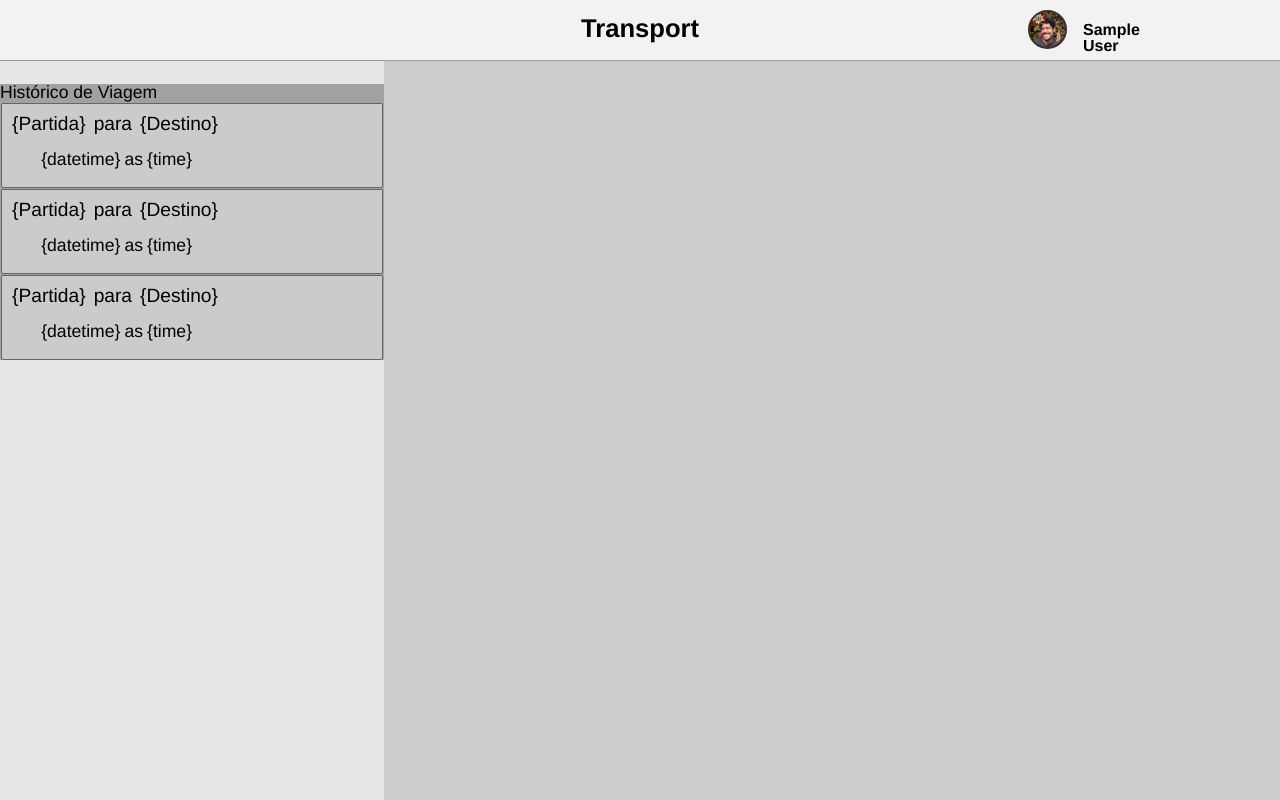
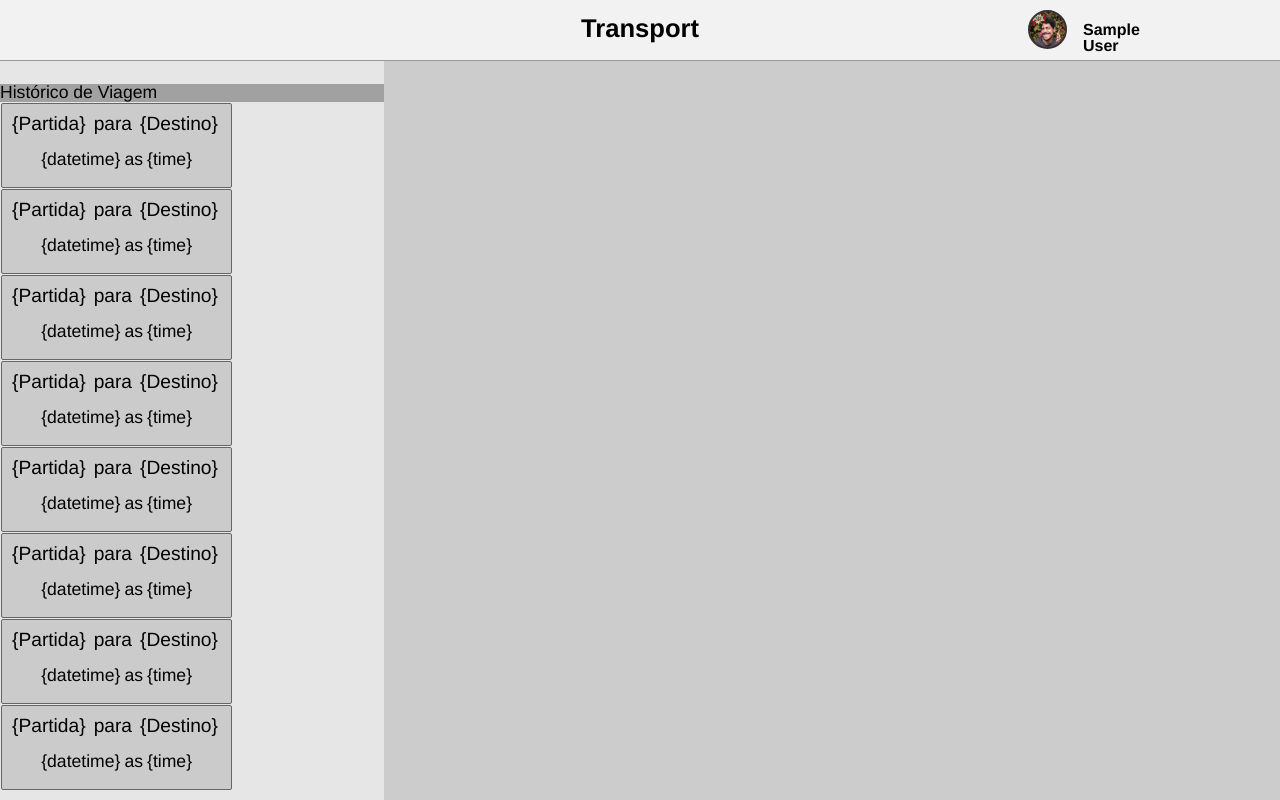
Before and after one commit to perfildojhon/Transport, a PHP site: page / in a window 1280 px wide. Run offline with PHP 8.4, Linux system fonts and the light colour scheme; the visitor is signed in with stand-in values (Sample User, id 1).

```diff
--- a/pages/history/index.php
+++ b/pages/history/index.php
@@ -121,6 +121,116 @@
                   </div>
                 </div>
               </li>
+              <li class="trip-details">
+                <div class="trip-detail-inline">
+                  <div class="trip-destinations-details">
+                    <div class="destination-detail trip-origin-data">
+                      <h2>{Partida}</h2>
+                    </div>
+                    <span> para </span>
+                    <div class="destination-detail trip-origin-data">
+                      <h2>{Destino}</h2>
+                    </div>
+                  </div>
+                  <div class="trip-date-details">
+                    <div class="date-detail trip-data-information">
+                      <h2>{datetime}</h2>
+                    </div>
+                    <span> as </span>
+                    <div class="date-detail trip-time-information">
+                      <h2>{time}</h2>
+                    </div>
+                  </div>
+                </div>
+              </li>
+              <li class="trip-details">
+                <div class="trip-detail-inline">
+                  <div class="trip-destinations-details">
+                    <div class="destination-detail trip-origin-data">
+                      <h2>{Partida}</h2>
+                    </div>
+                    <span> para </span>
+                    <div class="destination-detail trip-origin-data">
+                      <h2>{Destino}</h2>
+                    </div>
+                  </div>
+                  <div class="trip-date-details">
+                    <div class="date-detail trip-data-information">
+                      <h2>{datetime}</h2>
+                    </div>
+                    <span> as </span>
+                    <div class="date-detail trip-time-information">
+                      <h2>{time}</h2>
+                    </div>
+                  </div>
+                </div>
+              </li>
+              <li class="trip-details">
+                <div class="trip-detail-inline">
+                  <div class="trip-destinations-details">
+                    <div class="destination-detail trip-origin-data">
+                      <h2>{Partida}</h2>
+                    </div>
+                    <span> para </span>
+                    <div class="destination-detail trip-origin-data">
+                      <h2>{Destino}</h2>
+                    </div>
+                  </div>
+                  <div class="trip-date-details">
+                    <div class="date-detail trip-data-information">
+                      <h2>{datetime}</h2>
+                    </div>
+                    <span> as </span>
+                    <div class="date-detail trip-time-information">
+                      <h2>{time}</h2>
+                    </div>
+                  </div>
+                </div>
+              </li>
+              <li class="trip-details">
+                <div class="trip-detail-inline">
+                  <div class="trip-destinations-details">
+                    <div class="destination-detail trip-origin-data">
+                      <h2>{Partida}</h2>
+                    </div>
+                    <span> para </span>
+                    <div class="destination-detail trip-origin-data">
+                      <h2>{Destino}</h2>
+                    </div>
+                  </div>
+                  <div class="trip-date-details">
+                    <div class="date-detail trip-data-information">
+                      <h2>{datetime}</h2>
+                    </div>
+                    <span> as </span>
+                    <div class="date-detail trip-time-information">
+                      <h2>{time}</h2>
+                    </div>
+                  </div>
+                </div>
+              </li>
+              <li class="trip-details">
+                <div class="trip-detail-inline">
+                  <div class="trip-destinations-details">
+                    <div class="destination-detail trip-origin-data">
+                      <h2>{Partida}</h2>
+                    </div>
+                    <span> para </span>
+                    <div class="destination-detail trip-origin-data">
+                      <h2>{Destino}</h2>
+                    </div>
+                  </div>
+                  <div class="trip-date-details">
+                    <div class="date-detail trip-data-information">
+                      <h2>{datetime}</h2>
+                    </div>
+                    <span> as </span>
+                    <div class="date-detail trip-time-information">
+                      <h2>{time}</h2>
+                    </div>
+                  </div>
+                </div>
+              </li>
             </ul>
           </div>
           </div>
--- a/pages/history/source/css/history.css
+++ b/pages/history/source/css/history.css
@@ -19,6 +19,7 @@ div.history-list {
   /*  */
   height: 100%;
   align-items: center;
+  position: fixed;
 }
 
 div.trip-details {
@@ -29,10 +30,6 @@ div.trip-details {
 ul.trip-list {
   /*  */
   height: 100%;
-  /* position: absolute;
-  top: 60px;
-  left: 0;
-  right: 0; */
 }
 
 ul.trip-list li {
```
Also changed, not shown: pages/auth/connection/index.php (+4 -8 lines), pages/auth/login/index.php (+25 -4 lines), 1 other file.
